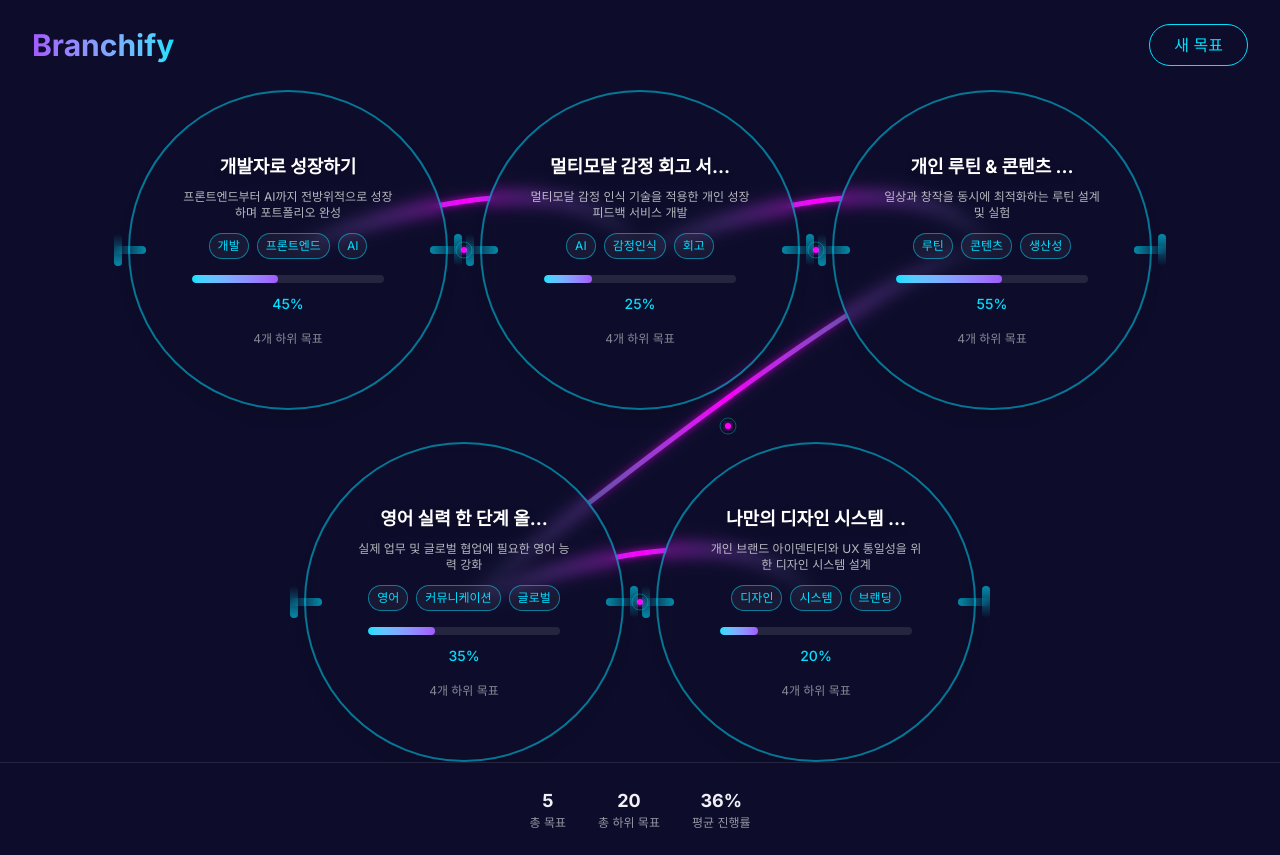
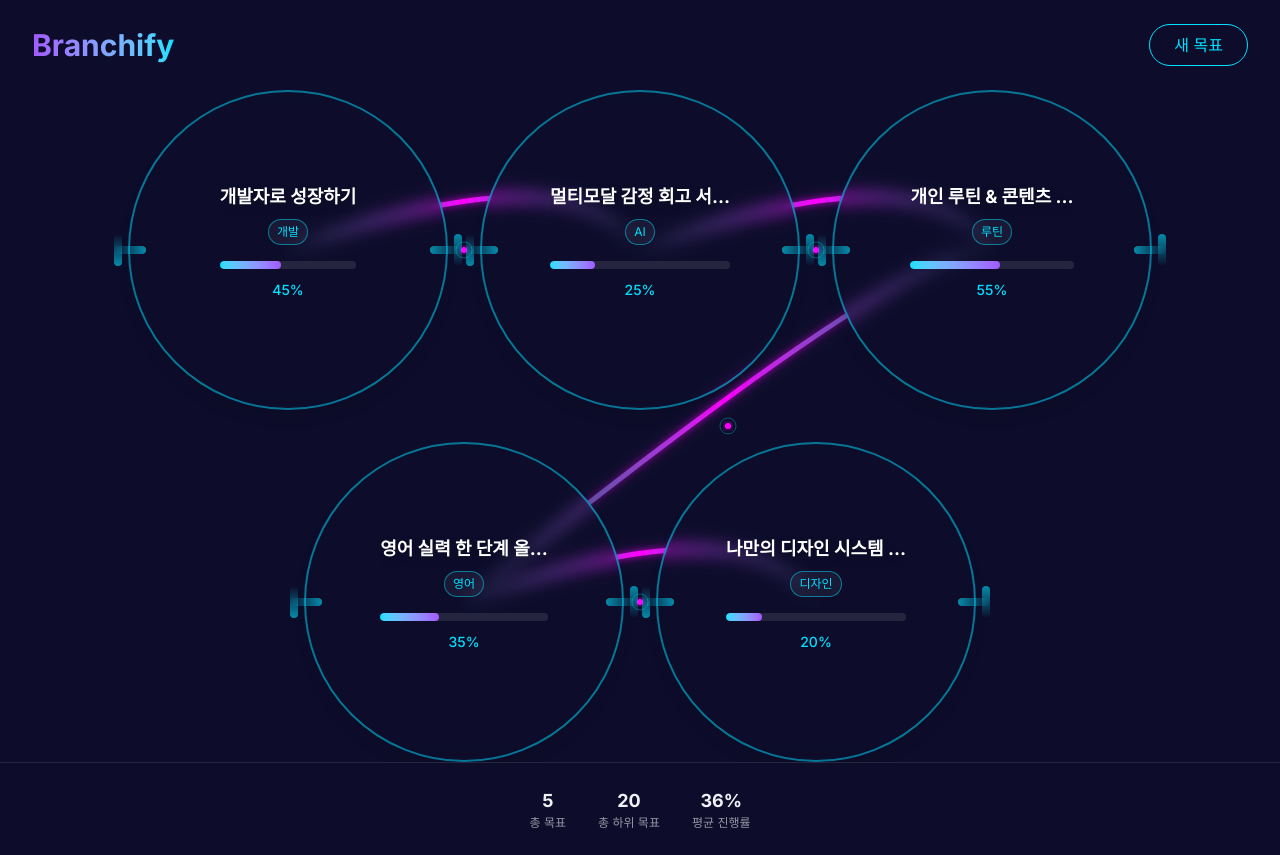
Before and after one commit to sjwoo1999/branchify, a Next.js app: page / in a window 1280 px wide. Built offline with nearby package versions, Linux system fonts and the light colour scheme.

Commit message:
Show details on node hover overlay

```diff
--- a/src/app/page.tsx
+++ b/src/app/page.tsx
@@ -450,25 +450,19 @@ export default function HomePage() {
                   <div className="absolute -left-4 top-1/2 transform -translate-y-1/2 w-8 h-2 bg-gradient-to-l from-neon-cyan to-transparent rounded-full opacity-60"></div>
                   <div className="absolute top-1/2 -right-4 transform -translate-y-1/2 w-2 h-8 bg-gradient-to-b from-neon-cyan to-transparent rounded-full opacity-60"></div>
                   <div className="absolute top-1/2 -left-4 transform -translate-y-1/2 w-2 h-8 bg-gradient-to-t from-neon-cyan to-transparent rounded-full opacity-60"></div>
-
-                  {/* 뉴런 내부 콘텐츠 */}
+                  {/* 기본 정보 */}
                   <div className="text-center max-w-[220px] mx-auto overflow-hidden">
                     <h2 className="text-lg font-bold mb-2 text-white group-hover:text-neon-cyan transition-colors truncate max-w-full drop-shadow-lg" title={goal.title}>
                       {truncateText(goal.title, 12)}
                     </h2>
-                    <p className="text-xs text-white/70 mb-3 line-clamp-2 max-h-[2.6em] overflow-hidden">
-                      {goal.description}
-                    </p>
-
-                    {/* 태그들 */}
+                    {/* 대표 태그만 */}
                     <div className="flex gap-2 mb-4 flex-wrap justify-center">
-                      {goal.tags.slice(0, 3).map(tag => (
+                      {goal.tags.slice(0, 1).map(tag => (
                         <span key={tag} className="text-xs border border-neon-cyan/50 rounded-full px-2 py-1 text-neon-cyan bg-white/5 backdrop-blur-sm">
                           {tag}
                         </span>
                       ))}
                     </div>
-
                     {/* 진행률 */}
                     <div className="w-full max-w-48 mx-auto mb-4">
                       <div className="w-full h-2 bg-white/10 rounded-full overflow-hidden">
@@ -481,10 +475,28 @@ export default function HomePage() {
                         <span className="text-neon-cyan text-sm font-medium">{goal.progress}%</span>
                       </div>
                     </div>
-
-                    {/* 하위 목표 수 */}
-                    <div className="text-xs text-white/50">
-                      {goal.subGoals.length}개 하위 목표
+                  </div>
+                  {/* 상세 정보 오버레이: hover 시만 노출 */}
+                  <div className="absolute inset-0 flex flex-col items-center justify-center bg-black/80 bg-opacity-90 rounded-full opacity-0 group-hover:opacity-100 transition-opacity duration-300 z-20 p-6 pointer-events-none">
+                    <div className="text-center max-w-[220px] mx-auto">
+                      <h2 className="text-lg font-bold mb-2 text-neon-cyan truncate max-w-full drop-shadow-lg" title={goal.title}>
+                        {truncateText(goal.title, 12)}
+                      </h2>
+                      <p className="text-xs text-white/80 mb-3 line-clamp-2 max-h-[2.6em] overflow-hidden">
+                        {goal.description}
+                      </p>
+                      {/* 전체 태그 */}
+                      <div className="flex gap-2 mb-4 flex-wrap justify-center">
+                        {goal.tags.map(tag => (
+                          <span key={tag} className="text-xs border border-neon-cyan/50 rounded-full px-2 py-1 text-neon-cyan bg-white/5 backdrop-blur-sm">
+                            {tag}
+                          </span>
+                        ))}
+                      </div>
+                      {/* 하위 목표 수 */}
+                      <div className="text-xs text-white/60">
+                        {goal.subGoals.length}개 하위 목표
+                      </div>
                     </div>
                   </div>
                 </div>
@@ -497,7 +509,7 @@ export default function HomePage() {
                   <div className="absolute inset-0 rounded-full border border-neon-cyan/20 animate-ping"></div>
                 </div>
               </div>
-        </div>
+            </div>
           </Link>
         ))}
       </main>
```
